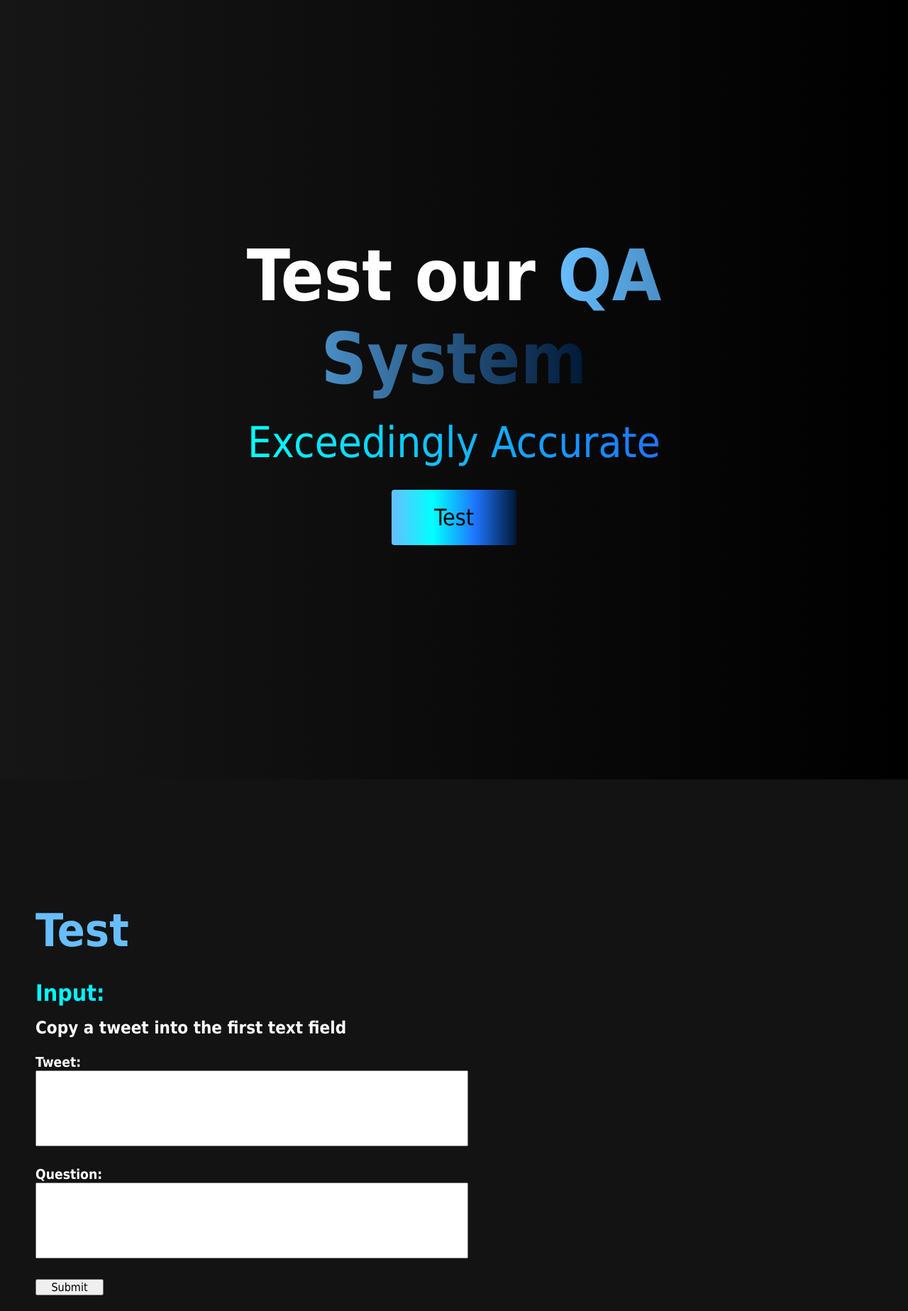
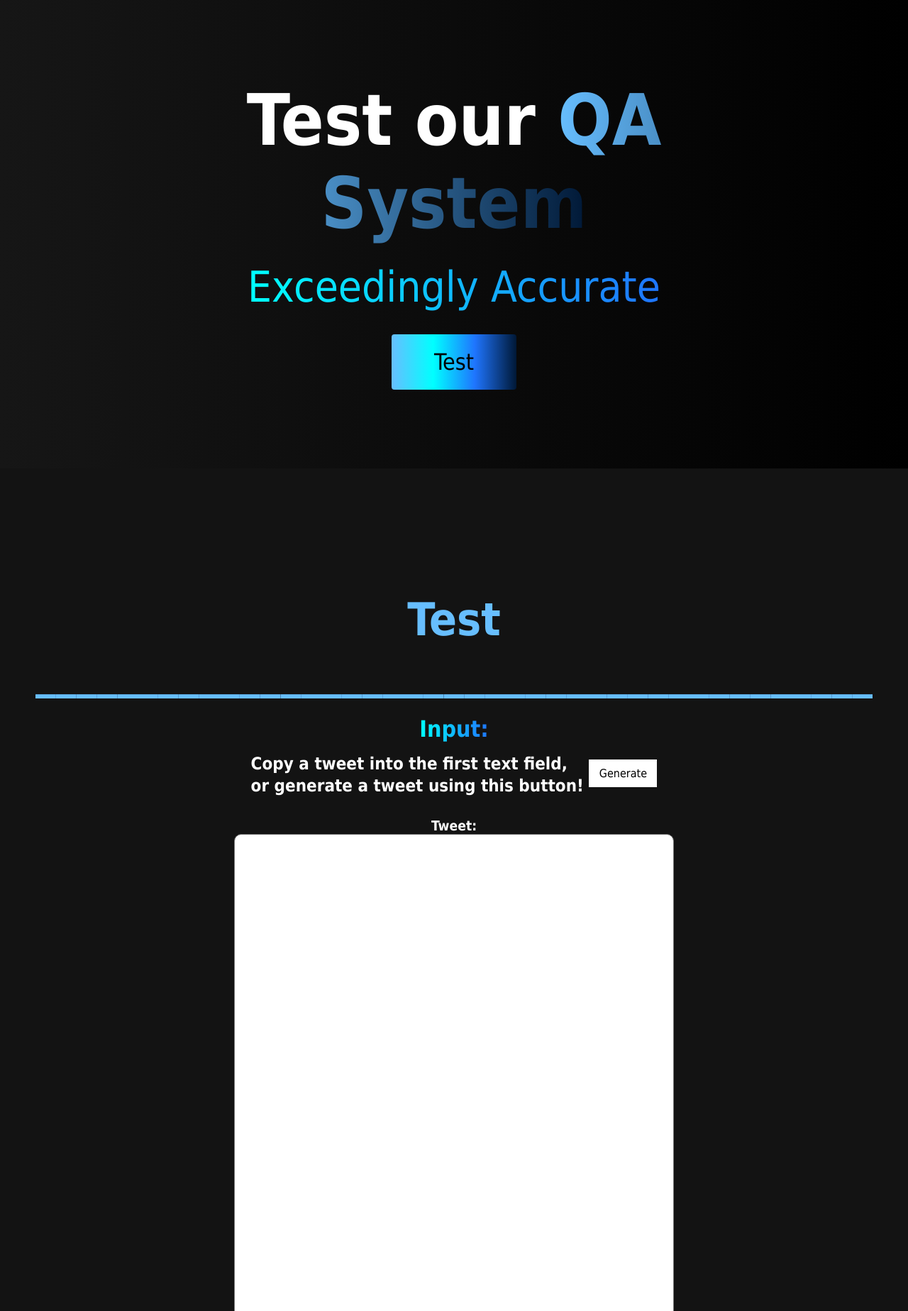
Before and after one commit to crypto-01/seniorproject, a Flask app: page / in a window 1280 px wide. Shown: the part 80-1927 px from the top of the page at 71% size. Run offline with Flask 2, Linux system fonts and the light colour scheme.

Commit message:
Updated frontend
Changes to layout of pages, added button for random tweet to appear in textbox

```diff
--- a/static/style.css
+++ b/static/style.css
@@ -1,3 +1,11 @@
+html,body
+{
+    width: 100%;
+    height: 100%;
+    margin: 0px;
+    padding: 0px;
+    overflow-x: hidden;
+}
 * {
     box-sizing: border-box;
     margin: 0;
@@ -154,6 +162,7 @@
     background: #000000;
     background: linear-gradient(to right, #161616, #000000);
     padding: 300px;
+    align-content: baseline;
 }
 
 .hero__container {
@@ -163,7 +172,7 @@
     align-items: center;
     max-width: 1200px;
     margin: 0 auto;
-    height: 90%;
+    height: 1rem;
     text-align: center;
     padding: 30px;
 }
@@ -230,13 +239,16 @@
 .main {
     background-color: #131313;
     padding: 10rem 0;
+    align-content: center;
+    align-items: center;
+    justify-content: center;
+
+
+
 }
 
 .main__container {
-    display: grid;
     grid-template-columns: 1fr 1fr;
-    align-items: center;
-    justify-content: center;
     margin: 0 auto;
     height: 90%;
     z-index: 1;
@@ -248,6 +260,7 @@
 .main__content {
     color: #ffffff;
     width: 100%;
+    text-align: center;
 }
 
 .main__content h1 {
@@ -258,7 +271,7 @@
     -moz-background-clip: padding;
     -webkit-text-fill-color: transparent;
     -moz-text-fill-color: transparent;
-    margin-bottom: 32px;
+    margin-bottom: 24px;
 }
 
 .main__content h3 {
@@ -279,22 +292,40 @@
     -moz-background-clip: padding;
     -webkit-text-fill-color: transparent;
     -moz-text-fill-color: transparent;
+    display: inline-block; text-align: left;
+
 }
 
 .main__content p {
     margin-top: 1rem;
     font-size: 1.5rem;
     font-weight: 700;
+    display: inline-block; text-align: left;
+
 }
 
 .main__content{
     margin-top: 1rem;
     font-size: 1.2rem;
     font-weight: 700;
+
 }
 
-.button {
-    font-size: 2rem;
+
+
+.buttonCSS{
+    background-color: white;
+    border: none;
+    color: black;
+    padding: 10px;
+    text-align: center;
+    text-decoration: none;
+    font-size: 16px;
+    position:relative;
+    bottom:20px;
+}
+.buttonCSS:hover{
+    background: #808080;
 }
 
 .main__btn {
--- a/templates/index.html
+++ b/templates/index.html
@@ -5,8 +5,8 @@
     <meta name="viewport"
     content="width=device-width, initial-scale=1.0">
     <title>TweetQA Bert Model Tester</title>
-    <!--<link rel="stylesheet" href="style.css"> -->
-    <link rel="stylesheet" href="{{url_for("static",filename="style.css")}}">
+    <link rel="stylesheet" href="/static/style.css">
+    <!--<link rel="stylesheet" href="{{url_for("static",filename="style.css")}}">-->
     <script>
       async function postFormDataAsJson({url, formData}){
             const plainFormData = Object.fromEntries(formData);
@@ -82,8 +82,8 @@
     </nav>
 
     <!--Hero Section-->
-    <div class="hero" id="home">
-        <div class="hero__container">
+    <div class="hero" id="home" style="color: #67beff">
+        <div class="hero__container"  style="color: #67beff">
             <h1 class="hero__heading">Test our <span>QA System</span></h1>
             <p class="hero__description">Exceedingly Accurate</p>
             <button class="main__btn"><a href="#test">Test</a></button>
@@ -92,13 +92,18 @@
 
     <!--Test Section-->
     <div class="main" id="test">
+        <div style="margin:0 auto;text-align:center">
             <div class="main__container">
                 <div class="main__content">
-                <h1>Test</h1>
-                <h3>Input:</h3>
-                <p>Copy a tweet into the first text field</p>
+                    <h1>Test<br>______________________________________________________</h1>
+                    <h3>Input:</h3><br>
+                    <div>
+                        <p>Copy a tweet into the first text field, <br>or generate a tweet using this button!
+                            <input type="button" class= "buttonCSS" id=generate_tweet_button value="Generate" style="font-size: 1rem;width: 6rem;">
+                        </p>
+                    </div>
                     <br>
-                <form action="#" method="post" onsubmit= "return handleFormSubmit()">
+
                     <label id=tweetLabel for="tweet">Tweet:</label><br>
                     <textarea
                             id="tweet"
@@ -107,7 +112,7 @@
                             cols="100"
                             wrap="soft"
                             maxlength="280"
-                        style="overflow:hidden; resize:none;"
+                            style="overflow:hidden; font-size: 18px; border-radius:10px; resize:none; width:  calc(50vw - 20px); height: calc(30vh - 20px);"
                     ></textarea>
                     <br><br>
 
@@ -119,16 +124,16 @@
                             cols="100"
                             wrap="soft"
                             maxlength="280"
-                        style="overflow:hidden; resize:none;"
+                            style="overflow:hidden; font-size: 18px; resize:none; border-radius:10px;width:  calc(50vw - 20px); height: calc(10vh - 20px);"
                     ></textarea>
                     <br><br>
 
 
-                <input type="submit" id=testButton value="Submit" style="font-size: 1rem;width: 6rem">
-                <br><br>
-                </form>
+                    <input type="button" class= "buttonCSS" id=testButton value="Submit" style="font-size: 1rem;width: 6rem">
+                    <br>
 
                     <h3>Output:</h3>
+                    <br>
                     <textarea
                             id="output"
                             name="output"
@@ -136,13 +141,13 @@
                             cols="100"
                             wrap="soft"
                             maxlength="280"
-                        style="overflow:hidden; resize:none;"
+                            style="width: calc(50vw - 20px); height: calc(15vh - 20px); overflow:hidden; font-size: 18px; resize:none; border-radius:10px;"
                             readonly="readonly"
                     ></textarea>
                     <br><br>
                     <h3>Score:</h3>
-                <p>Rate the system's response from 1-10</p>
-                <br>
+                    <p>Rate the system's response from 1-10
+
                         <textarea
                                 id="score"
                                 name="score"
@@ -150,22 +155,24 @@
                                 cols="100"
                                 wrap="soft"
                                 maxlength="280"
-                        style="overflow:hidden; resize:none;"
+                                style="position:relative; bottom:-10px; width: calc(10vw - 20px); height: calc(10vh - 20px); overflow:hidden; font-size: 18px; resize:none; border-radius:10px;"
                         ></textarea>
+                    </p>
                     <br><br>
 
 
-                <input type="button" id=scoreButton value="Submit" style="font-size: 1rem;width: 6rem">
+                    <input class= "buttonCSS" type="button" id=scoreButton value="Submit" style="font-size: 1rem;width: 6rem">
                     <br><br>
                     <br><br>
                 </div>
             </div>
         </div>
-    <!--Test Section-->
-    <div class="project" id="project">
+
+    <!--Project Section-->
+        <div class="project" id="project" style="color: #67beff">
             <div class="project__container">
                 <div class="project__content">
-                <h1>About the Project</h1>
+                    <h1>About the Project<br>______________________________________________________</h1>
                     <h3>Summary:</h3>
                     <p>In this technology driven modern era, quick access to information is becoming increasingly popular
                         and extremely helpful to the average person. Using machine learning techniques, it is possible to
@@ -187,7 +194,7 @@
     <div class="team" id="team">
         <div class="team__container">
             <div class="team__content">
-                <h1>About the Team</h1>
+                <h1>About the Team<br>______________________________________________________</h1>
                 <h3>Summary:</h3>
                 <p>Kenneth Brown and Rusyibihere Debernard who are Computer Science majors as well as Zachary Gray and
                     Steven Hartleb who are Software Engineers all completed this project.
@@ -199,7 +206,7 @@
             </div>
         </div>
     </div>
-    <!--<script src="app.js"></script>-->
-    <script src = "{{url_for("static",filename="app.js")}}"></script>
+    <script src="/static/app.js"></script>
+    <!--<script src = "{{url_for("static",filename="app.js")}}"></script>-->
 </body>
 </html>
```
Also changed, not shown: other parts of static/style.css (+24 -8 lines), templates/datasetfile.html (+23 -12 lines). Lines whose indentation alone changed are shown as unchanged.
